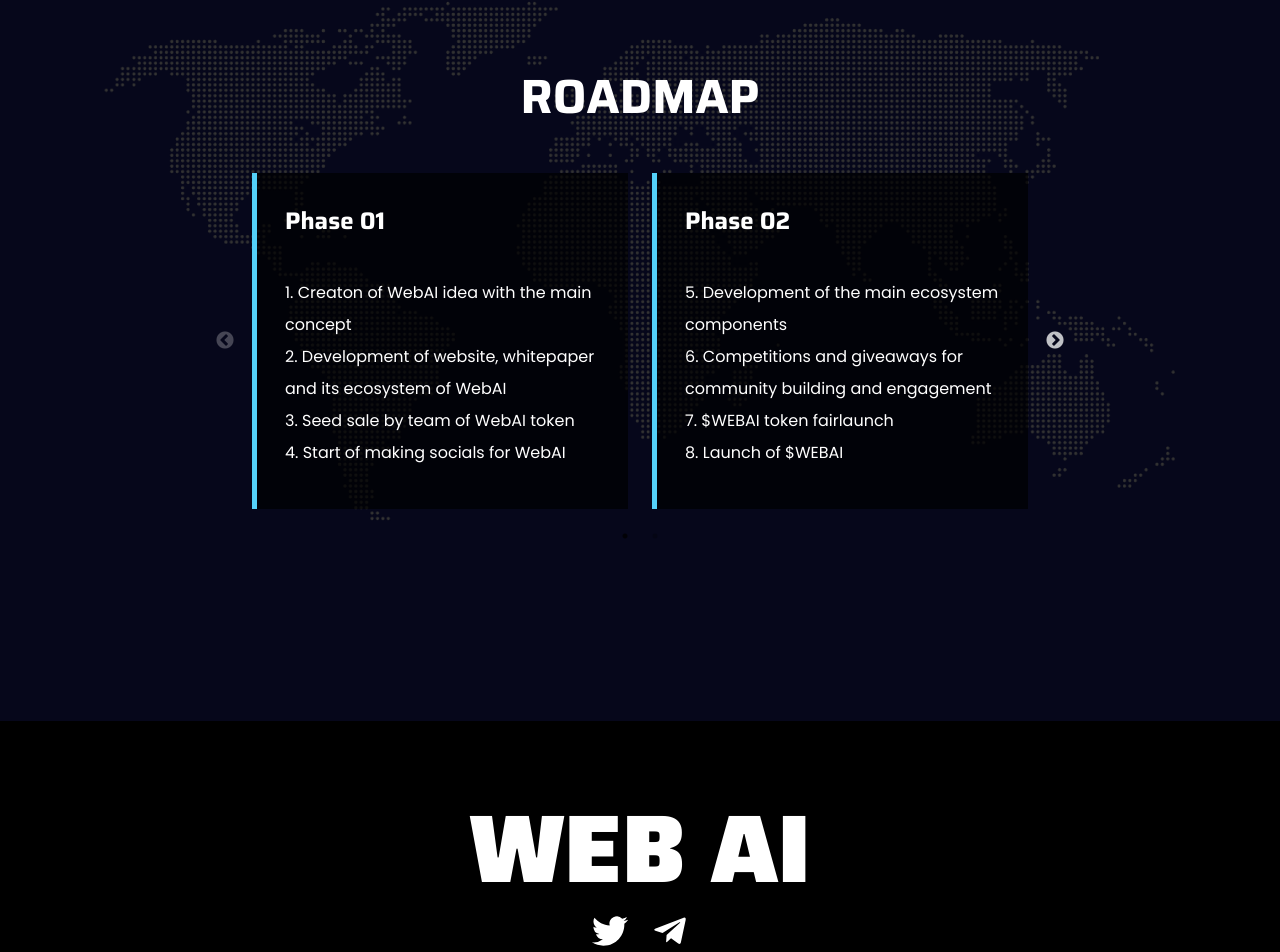
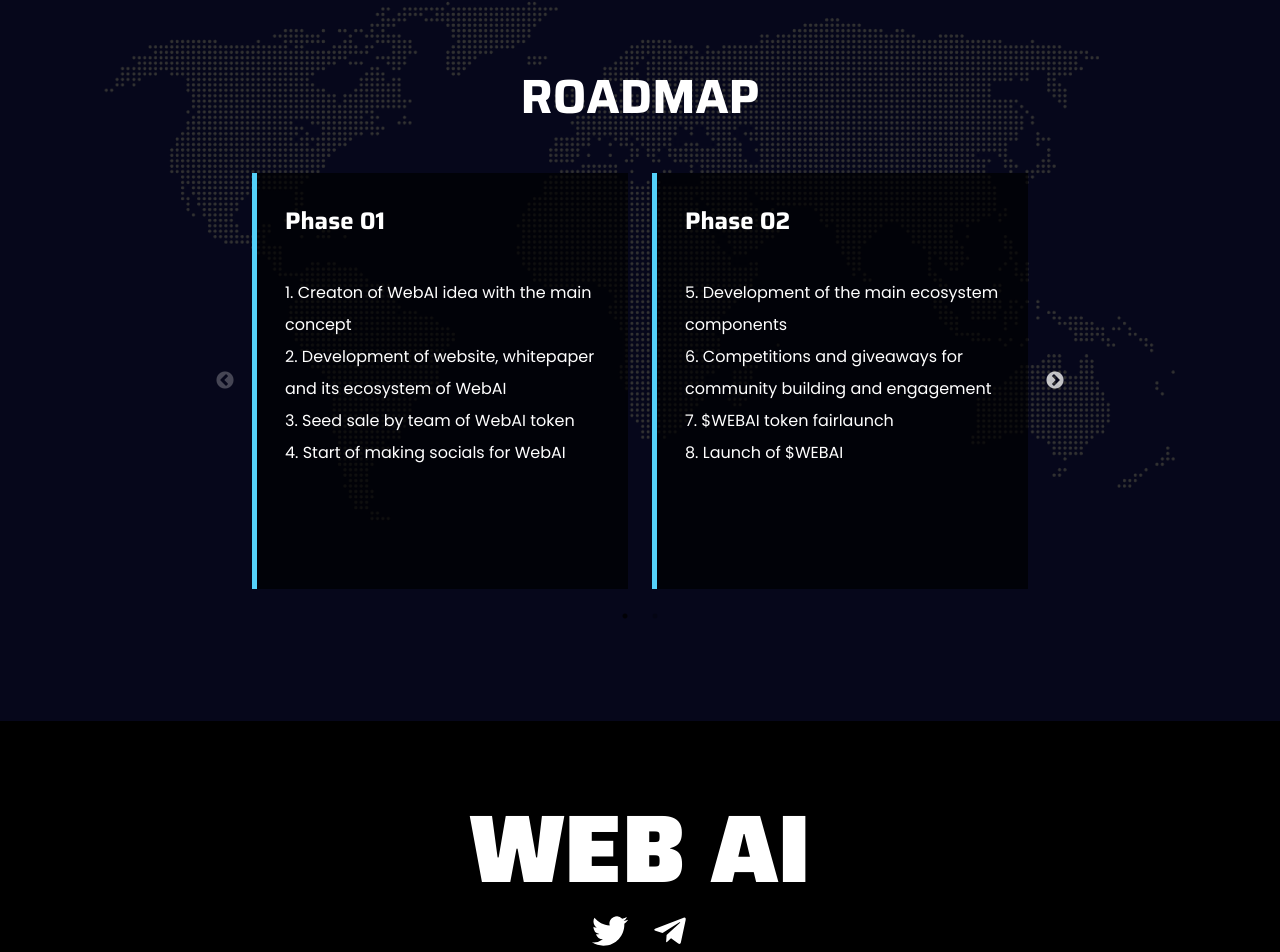
Before and after one commit to AlexisKenAlvarez/webai, a React (Vite) app: page / in a window 1280 px wide. Shown: the part 3685-4637 px from the top of the page. Built offline with nearby package versions, Linux system fonts and the light colour scheme.

Commit message:
fixed phone

```diff
--- a/src/templates/Phase.jsx
+++ b/src/templates/Phase.jsx
@@ -7,7 +7,7 @@ const Phase = ({ num, text }) => {
     const [ref, inView] = useInView({ threshold: 0.5 })
 
     return (
-        <motion.div initial={{ opacity: 0, scale: 0.5 }} animate={inView ? { scale: 1, opacity: 100 } : {}} transition={{ duration: 0.5 }} className='h-auto max-w-[26rem] relative border-l-[5px] border-header p-7 py-8 m-3 min-h-[21rem]'>
+        <motion.div initial={{ opacity: 0, scale: 0.5 }} animate={inView ? { scale: 1, opacity: 100 } : {}} transition={{ duration: 0.5 }} className='h-auto max-w-[26rem] relative border-l-[5px] border-header p-7 py-8 m-3 min-h-[26rem]'>
             <div className='w-full h-full bg-black opacity-70 absolute top-0 left-0 z-0' ref={ref}>
             </div>
             <div className='relative z-10'>
```
